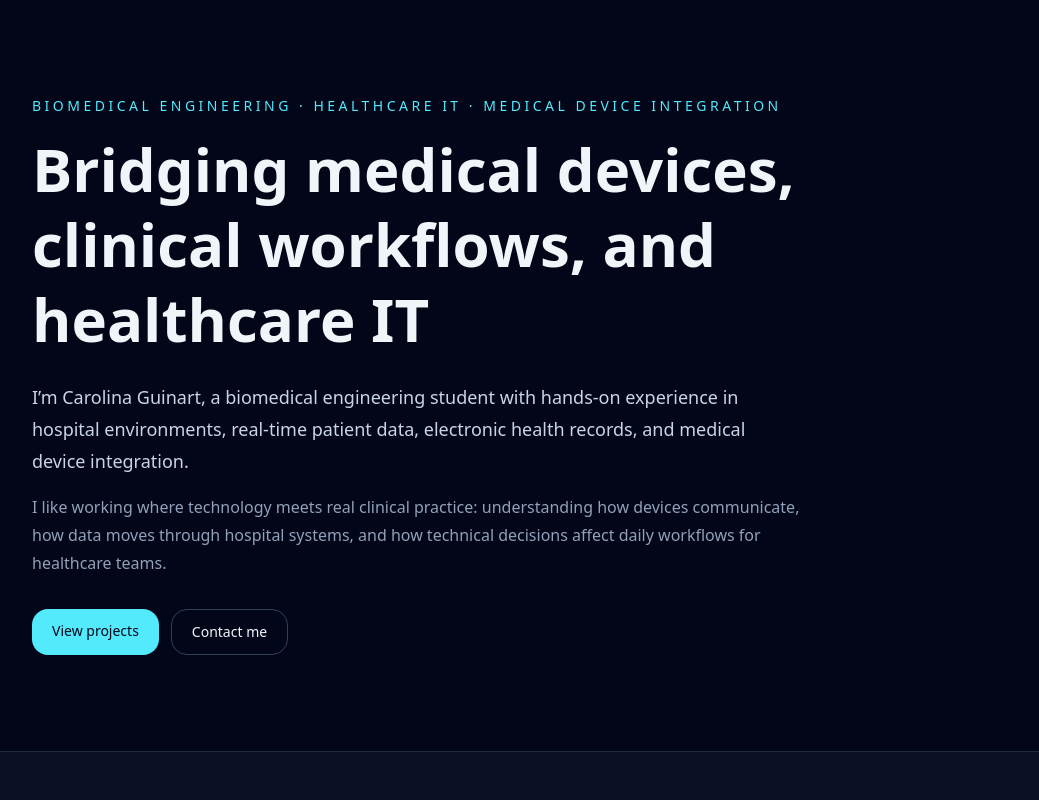
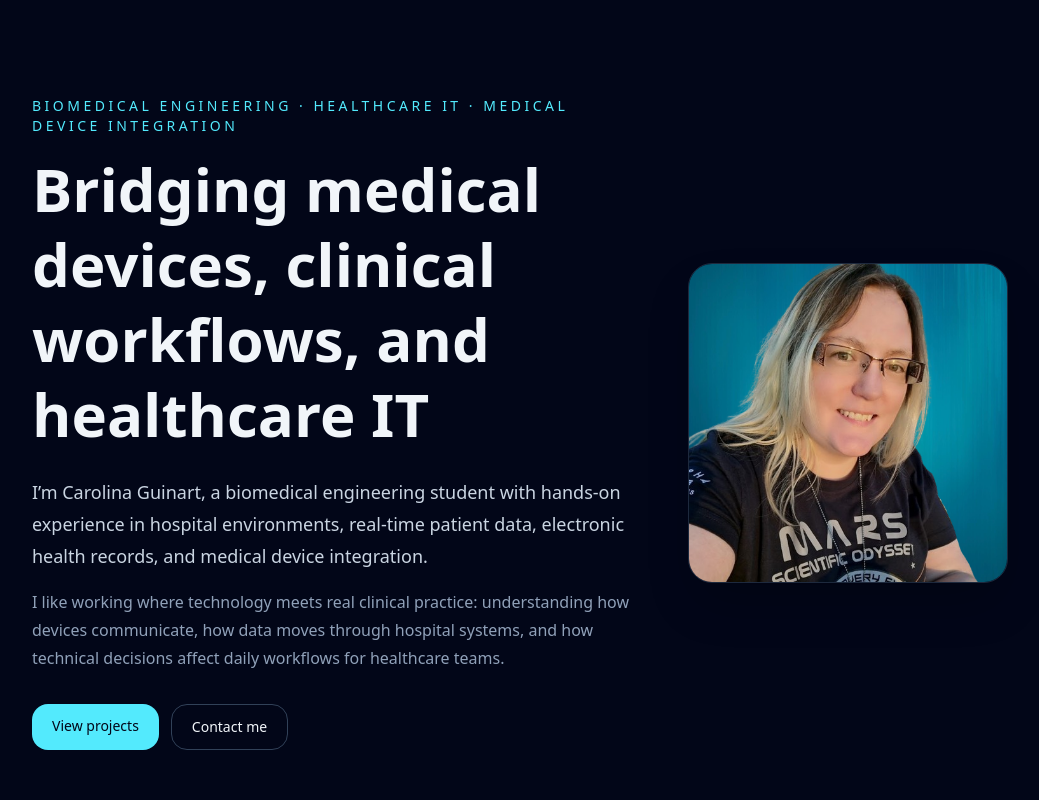
Before and after one commit to Karolkalex/carogb-portfolio, a React (Vite) app: page / in a window 1280 px wide. Shown: the top 800 px of the page, without its empty margins (120-1159 px from the left). Built offline with nearby package versions, Linux system fonts and the light colour scheme.

Commit message:
Added profile picture

```diff
--- a/src/App.jsx
+++ b/src/App.jsx
@@ -141,10 +141,12 @@ export default function App() {
     </main>
   );
 }
-
 function Hero() {
   return (
     <section className="mx-auto max-w-5xl px-6 py-20 md:py-24">
+      <div className="flex flex-col-reverse items-center gap-12 md:flex-row md:items-center md:justify-between">
+
+        <div className="max-w-3xl">
           <p className="mb-4 text-sm uppercase tracking-[0.25em] text-cyan-300">
             Biomedical Engineering · Healthcare IT · Medical Device Integration
           </p>
@@ -162,12 +164,30 @@ function Hero() {
           </p>
 
           <div className="mt-8 flex flex-wrap gap-3">
-        <a href="#projects" className="rounded-2xl bg-cyan-300 px-5 py-3 text-sm font-medium text-slate-950 hover:bg-cyan-200">
+            <a
+              href="#projects"
+              className="rounded-2xl bg-cyan-300 px-5 py-3 text-sm font-medium text-slate-950 hover:bg-cyan-200"
+            >
               View projects
             </a>
-        <a href="#contact" className="rounded-2xl border border-slate-700 px-5 py-3 text-sm font-medium text-slate-100 hover:border-cyan-300">
+
+            <a
+              href="#contact"
+              className="rounded-2xl border border-slate-700 px-5 py-3 text-sm font-medium text-slate-100 hover:border-cyan-300"
+            >
               Contact me
             </a>
+          </div>
+        </div>
+
+        <div className="shrink-0">
+          <img
+            src="/profile.png"
+            alt="Carolina Guinart"
+            className="h-64 w-64 rounded-3xl object-cover border border-slate-800 shadow-2xl md:h-80 md:w-80"
+          />
+        </div>
+
       </div>
     </section>
   );
```
Also changed, not shown: public/profile.png (added). Lines whose indentation alone changed are shown as unchanged.
